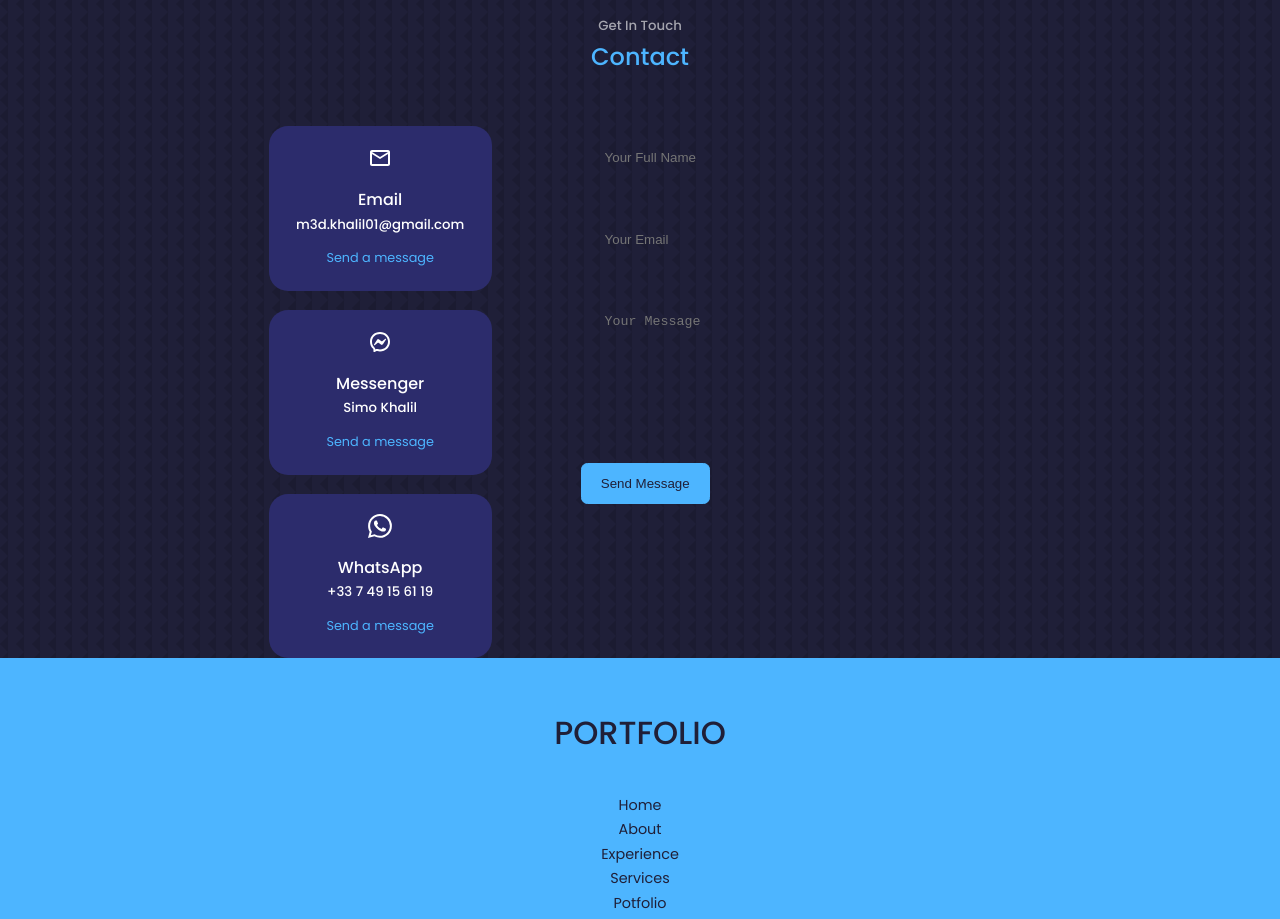
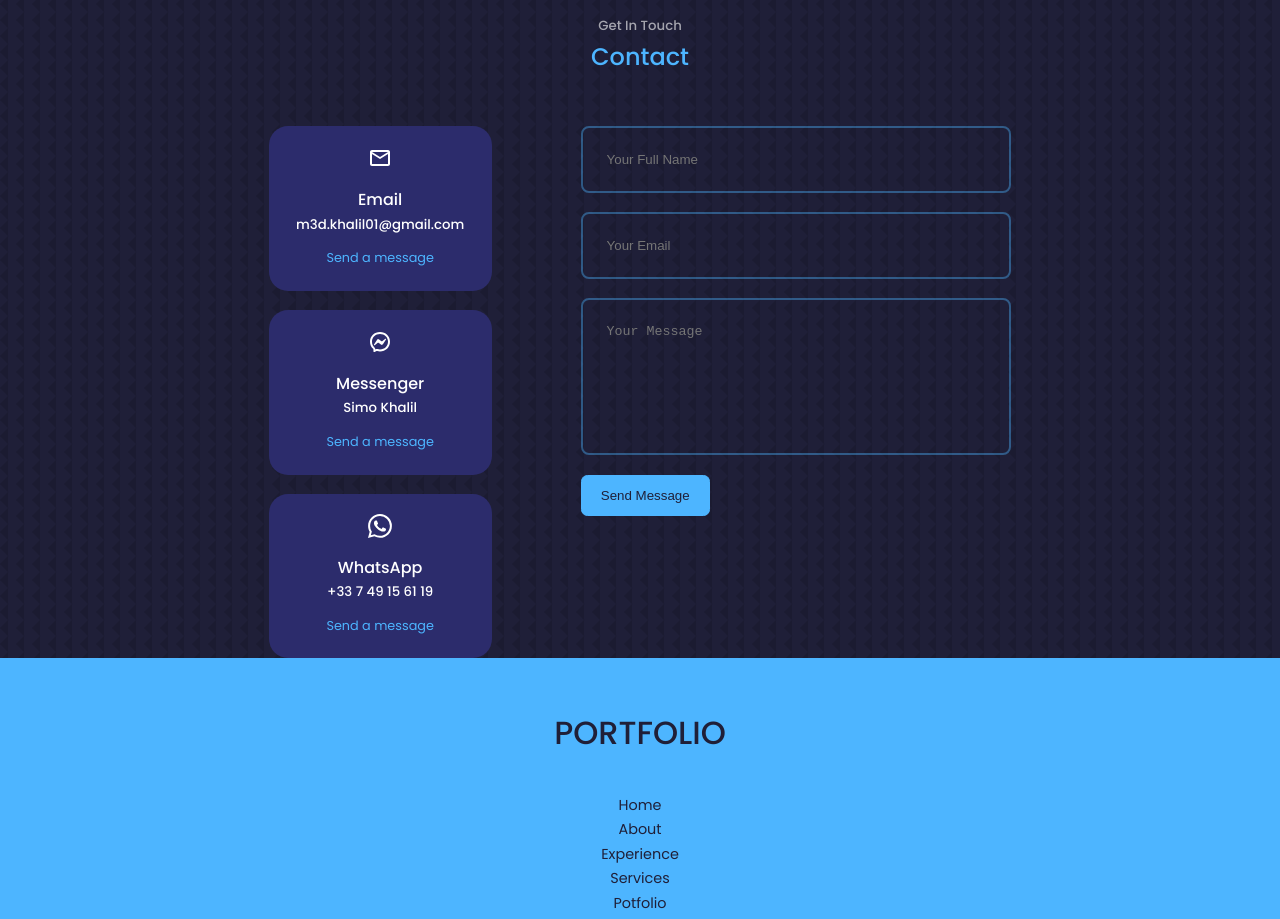
Before and after one commit to KhalilMohamed01/react-portfolio, a React (Create React App) app: page / in a window 1280 px wide. Shown: the part 4580-5499 px from the top of the page. Built offline with nearby package versions, Linux system fonts and the light colour scheme; a web font is replaced by a local one.

Commit message:
Fixed contact css

```diff
--- a/src/components/contact/contact.css
+++ b/src/components/contact/contact.css
@@ -47,9 +47,9 @@ form {
 input,textarea{
     width: 100%;
     padding: 1.5rem;
-    border: 01rem;
+    border-radius: 0.5rem;
     background: transparent;
-    border: 2px solid var(--color--primary-variant);
+    border: 2px solid var(--color-primary-variant);
     resize: none;
     color:var(--color-white) ;
 }
```
